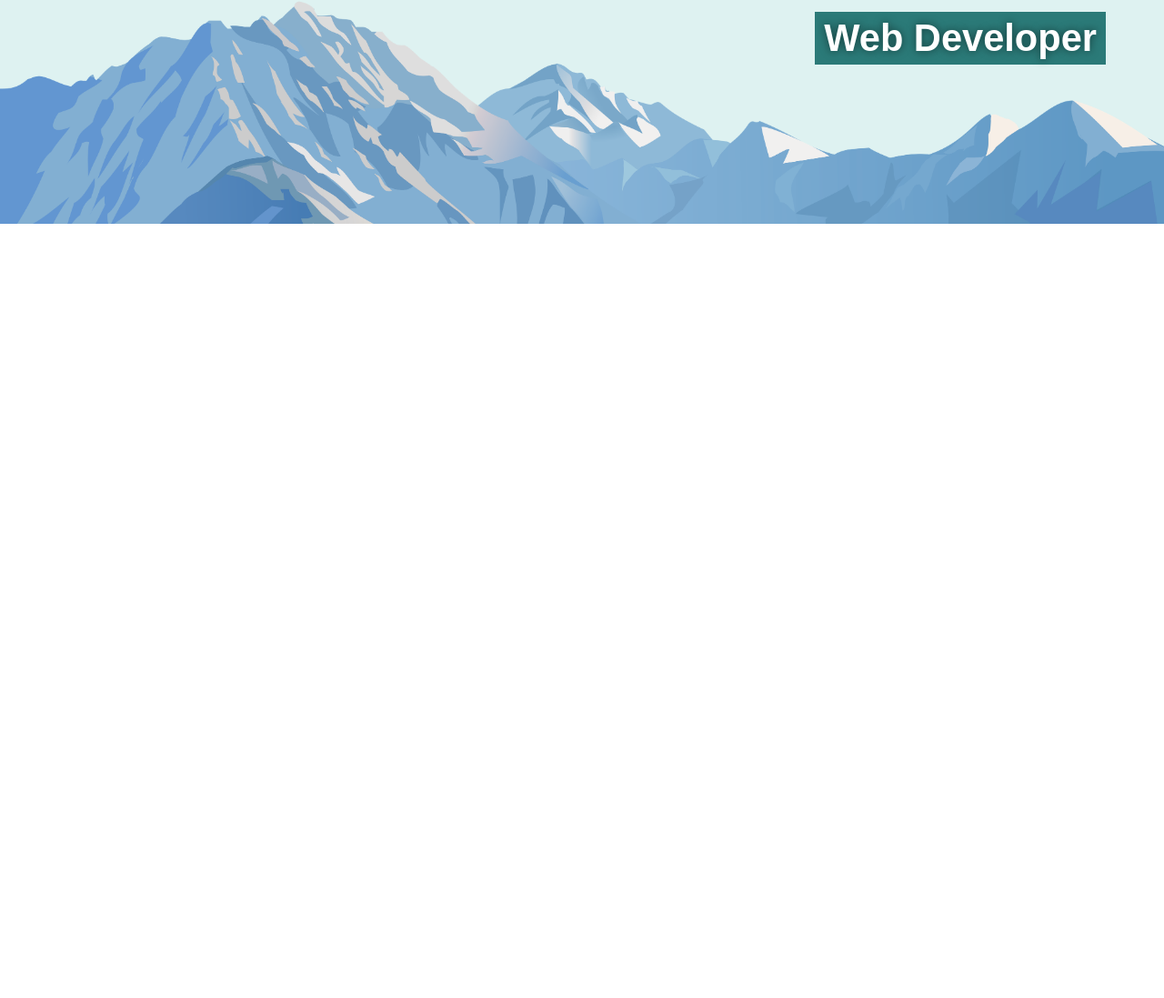
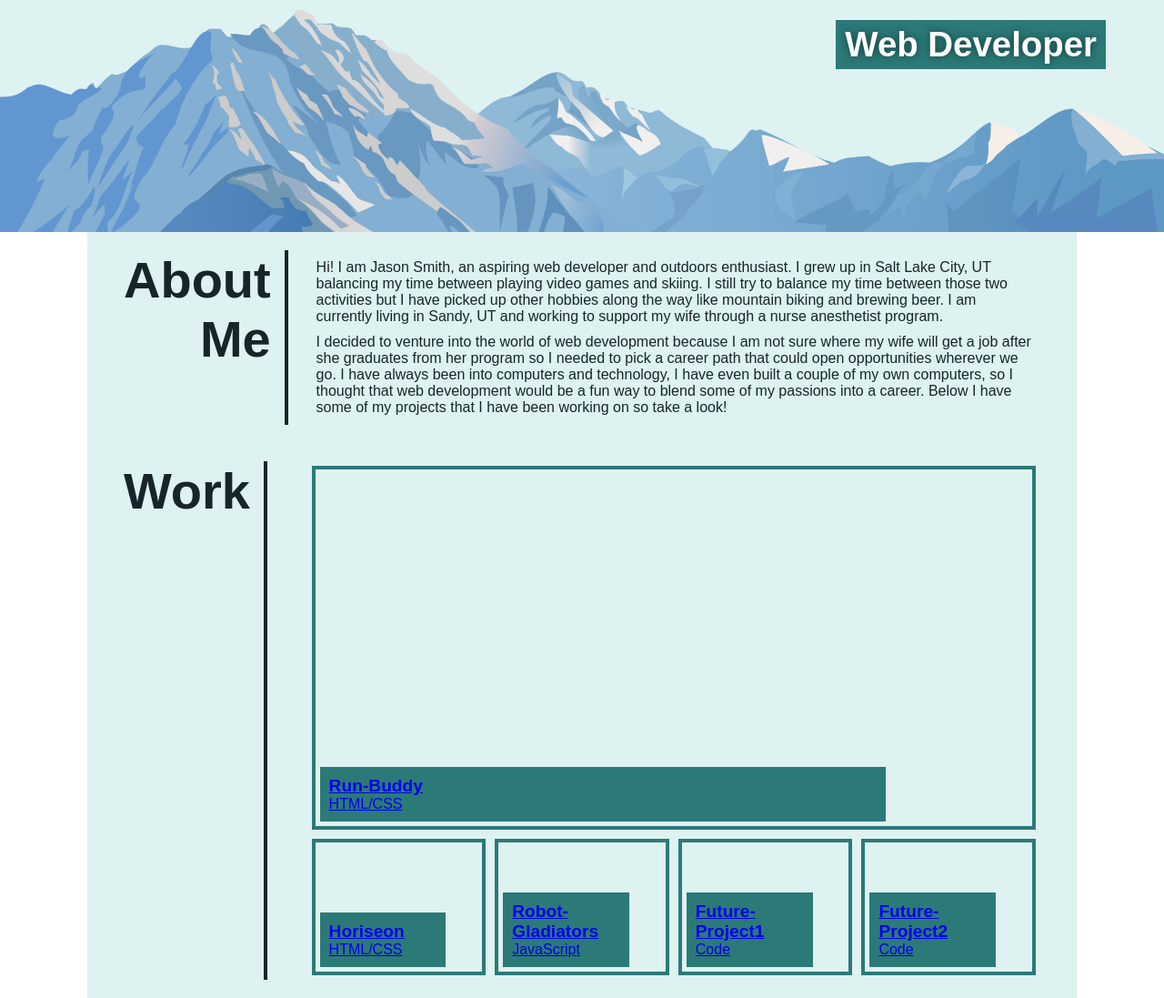
Before and after one commit to Jasonpsmith180/jasonpsmith180.github.io, a plain HTML site: page index.html in a window 1280 px wide. Shown: the part 121-1218 px from the top of the page at 91% size. Before the commit the page ends 800 px from the top, so only its background shows below. Drawn offline with Linux system fonts and the light colour scheme.

Commit message:
added main and stylings

```diff
--- a/assets/CSS/style.css
+++ b/assets/CSS/style.css
@@ -15,6 +15,7 @@
 /* General Body and Text Styles */
 body {
     font-family: Arial, Helvetica, sans-serif;
+    background-color: var(--quinary-color);
 }
 
 /* Header Styles */
@@ -26,8 +27,6 @@ header {
     flex-wrap: wrap;
     justify-content: space-between;
     align-items: center;
-    position: sticky;
-    position: -webkit-sticky;
     top: 0;
 }
 
@@ -35,7 +34,7 @@ header h1 {
     font-weight: bold;
     padding: 10px 1% 10px 6%;
     margin: 0;
-    font-size: 4vw;
+    font-size: 3.75rem;
     color: var(--quinary-color);
     background-color: var(--secondary-color);
     line-height: 1;
@@ -58,8 +57,9 @@ header nav ul{
 header nav ul li a {
     padding: 10px 15px;
     font-weight: lighter;
-    font-size: 1.55vw;
+    font-size: 1.75rem;
     color: var(--quinary-color);
+    text-decoration: none;
     text-shadow: 0 0 10px rgba(0, 0, 0, 0.5);
 }
 
@@ -88,7 +88,82 @@ header nav ul li a:hover {
     background-color: var(--secondary-color);
     margin: 10px 0px;
     padding: 8px 10px;
-    font-size: 3.25vw;
+    font-size: 3vw;
     line-height: 1;
     text-shadow: 0 0 10px rgba(0, 0, 0, 0.5);
 }
+
+/* Hero Styles End */
+
+/* Main Styles */
+.page-wrapper {
+    max-width: 85%;
+    margin-left: auto;
+    margin-right: auto;
+    padding: 0 20px;
+    background-color: var(--quaternary-color);
+}
+
+.page-section {
+    padding: 20px;
+    display: flex;
+    flex-direction: row;
+    flex-wrap: wrap;
+    align-items: stretch;
+    justify-content: space-between;
+}
+
+.page-section h2 {
+    flex: 0 0 15%;
+    font-size: 3.5rem;
+    text-align: right;
+    padding-right: 15px;
+    color: var(--primary-color);
+    border-right: 4px solid var(--primary-color);
+}
+
+.page-section div {
+    flex: 0 0 80%
+}
+
+.page-section p {
+    flex: 0 0 85%;
+    margin: 10px;
+    color: var(--primary-color);
+}
+
+.flex-container {
+    display: flex;
+    flex-wrap: wrap;
+    justify-content: space-between;
+}
+
+.flex-item {
+    display: flex;
+    flex: 1;
+    align-items: flex-end;
+    margin: 5px;
+    padding: 5px;
+    border: 4px solid var(--secondary-color);
+    background-color: var(--quaternary-color);
+    min-height: 150px;
+    max-height: 150px;
+}
+
+.flex-item:first-child {
+    min-height: 400px;
+    flex-basis: 100%;
+}
+
+.flex-item div {
+    background-color: var(--secondary-color);
+    padding: 10px;
+}
+
+.flex-item h3 {
+    font-size: 1.2rem;
+}
+
+.flex-item span {
+    font-size: 1rem;
+}
--- a/index.html
+++ b/index.html
@@ -34,5 +34,64 @@
             <h2>Web Developer</h2>
         </div>
     </section>
+
+    <!-- Main Section -->
+    <main class="page-wrapper">
+        <!-- About Me Section -->
+        <section class="page-section" id="about">
+            <h2>About Me</h2>
+            <div>
+                <p>
+                    Hi! I am Jason Smith, an aspiring web developer and outdoors enthusiast. I grew up in Salt Lake City, UT balancing my time between playing video games and skiing.
+                    I still try to balance my time between those two activities but I have picked up other hobbies along the way like mountain biking and brewing beer.
+                    I am currently living in Sandy, UT and working to support my wife through a nurse anesthetist program.
+                </p>
+                <p>
+                    I decided to venture into the world of web development because I am not sure where my wife will get a job after she graduates from her program so I needed to pick a career path that could open opportunities wherever we go.
+                    I have always been into computers and technology, I have even built a couple of my own computers, so I thought that web development would be a fun way to blend some of my passions into a career.
+                    Below I have some of my projects that I have been working on so take a look!
+                </p>
+            </div>
+        </section>
+
+        <!-- Work Section -->
+        <section class="page-section" id="work">
+            <h2>Work</h2>
+            <div class="flex-container">
+                <!-- Run-Buddy Site -->
+                <a href="https://jasonpsmith180.github.io/run-buddy/" target="_blank" class="flex-item run-buddy">
+                    <div>
+                        <h3>Run-Buddy</h3>
+                        <span>HTML/CSS</span>
+                    </div>
+                </a>
+                <!-- Horiseon Site -->
+                <a href="https://jasonpsmith180.github.io/horiseon/" target="_blank" class="flex-item horiseon">
+                    <div>
+                        <h3>Horiseon</h3>
+                        <span>HTML/CSS</span>
+                    </div>
+                </a>
+                <a href="https://jasonpsmith180.github.io/robot-gladiators/" target="_blank" class="flex-item robot-gladiators">
+                    <div>
+                        <h3>Robot-Gladiators</h3>
+                        <span>JavaScript</span>
+                    </div>
+                </a>
+                <a href="#" class="flex-item future-project1">
+                    <div>
+                        <h3>Future-Project1</h3>
+                        <span>Code</span>
+                    </div>
+                </a>
+                <a href="#" class="flex-item future-project2">
+                    <div>
+                        <h3>Future-Project2</h3>
+                        <span>Code</span>
+                    </div>
+                </a>
+            </div>
+        </section>
+    </main>
 </body>
 </html>
```
